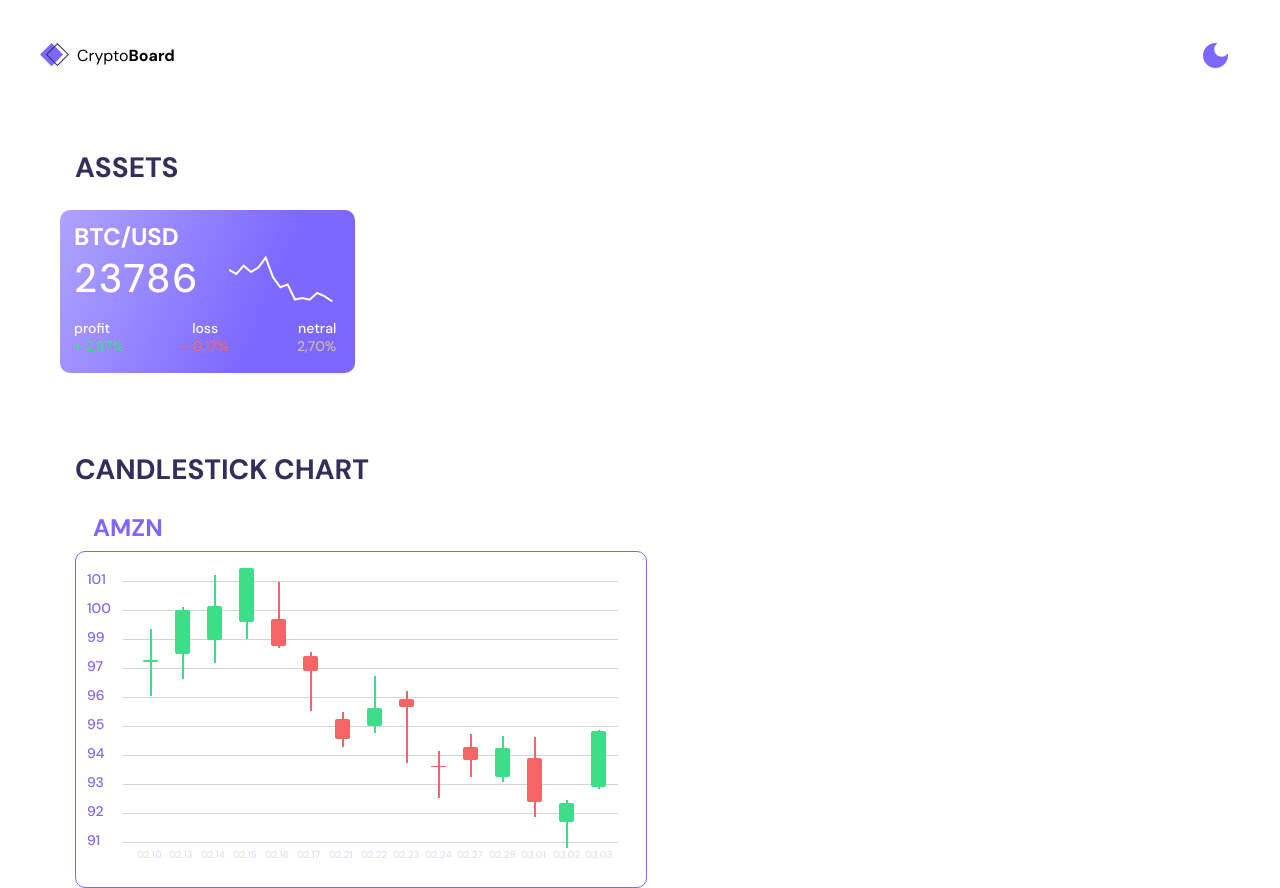
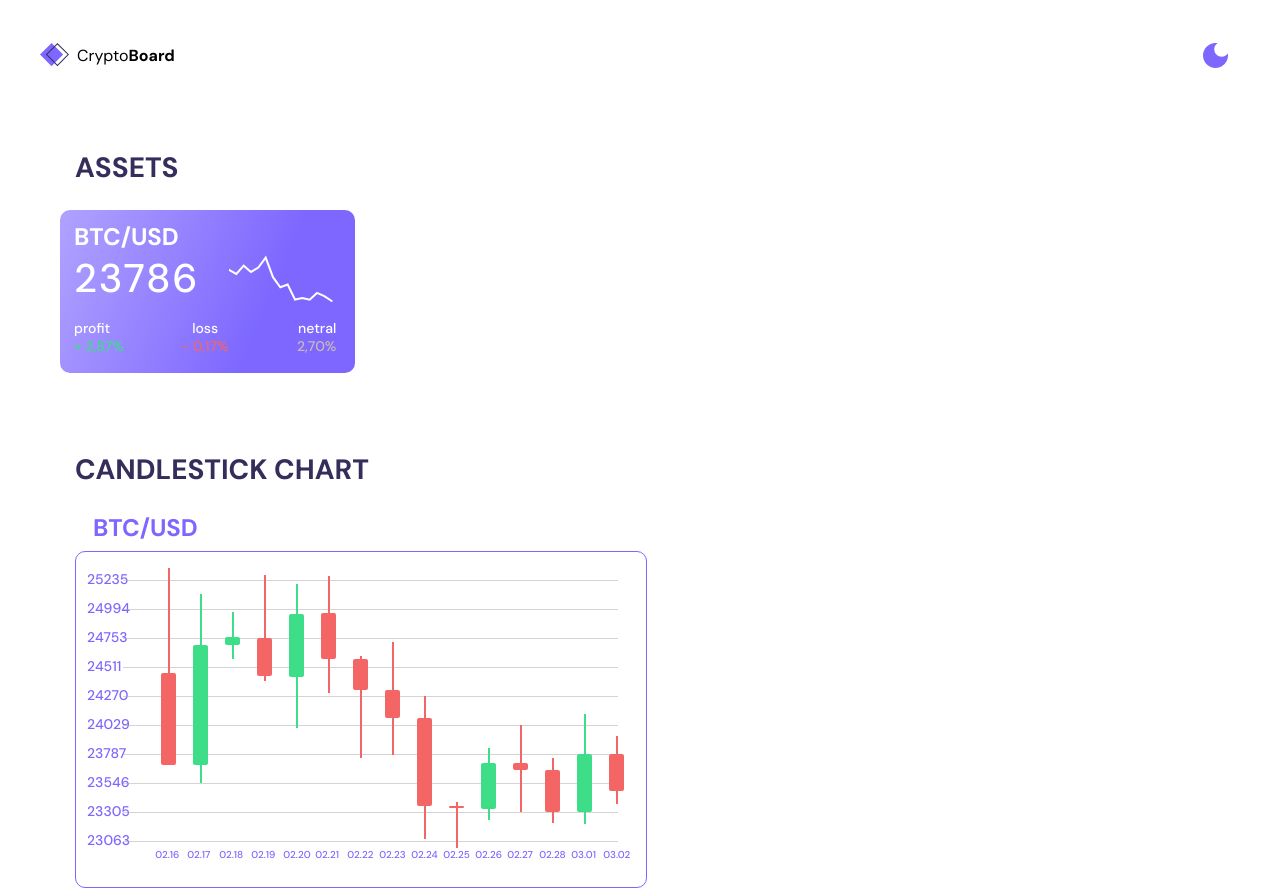
Before and after one commit to NikitaFirsov513/crypto-board, a React (Vite) app: page / in a window 1280 px wide. Built offline with nearby package versions, Linux system fonts and the light colour scheme.

Commit message:
add charts state&saga

```diff
--- a/src/App.tsx
+++ b/src/App.tsx
@@ -4,27 +4,41 @@ import { Assets } from "./components/assets/Assets";
 import { Header } from "./components/header/Header";
 import { Charts } from "./components/сharts/Charts";
 import { LOAD_ASSETS } from "./redux/reducers/assets/assetsActionType";
+import { LOAD__CHARTS } from "./redux/reducers/charts/chartsActionType";
 import { LOAD_TEST } from "./redux/reducers/test/testActionType";
 import { useAppSelector } from "./redux/store";
 
 function App() {
+
+
   const dispatch = useDispatch();
   const dataAssets = useAppSelector((state) => state.assets.assetsList);
+  const dataCharts = useAppSelector((state) => state.charts.chartsList);
 
   useEffect(() => {
+
     dispatch({
       type: LOAD_ASSETS,
       payload: {
         data: LOAD_ASSETS,
       },
     });
+
+    dispatch({
+      type: LOAD__CHARTS,
+      payload: {
+        data: LOAD__CHARTS,
+      },
+    });
   }, []);
+
+
   return (
     <div className="app">
       <div className="app__container">
         <Header />
         {dataAssets.length > 0 ? <Assets /> : <></>}
-        <Charts />
+        {dataCharts.length > 0 ? <Charts /> : <></>}
       </div>
     </div>
   );
--- a/src/components/сharts/Charts.tsx
+++ b/src/components/сharts/Charts.tsx
@@ -10,8 +10,8 @@ import { ChartsElement } from "./ChartsElement";
 export const Charts = () => {
   //const data = useAppSelector((state) => state.assets.assetsList);
   //console.log(data);
-  const boundaryValues = useRef(findMinMax(dataTwo, 280));
-
+  const data = useAppSelector((state) => state.charts.chartsList[0]);
+  const boundaryValues = useRef(findMinMax(data, 280));
   console.log(boundaryValues);
   const test = () => {
     document
@@ -25,14 +25,14 @@ export const Charts = () => {
       <h1>Candlestick Chart</h1>
       <div className="app__charts-list">
         <div className="app__charts-element">
-          <h2>{dataTwo.meta.symbol}</h2>
+          <h2>{data.meta.symbol}</h2>
           <div className="app__charts-container">
             <div className="app__charts-metric">
 
               {metricsArray.map((elem) => <p key={elem}>{elem}</p>)}
             </div>
             <div className="app__charts-candlestick">
-              {dataTwo.values.map((elem, i) => {
+              {data.values.map((elem, i) => {
                 return (
                   <ChartsElement
                     index={i}
--- a/src/redux/reducers/assets/assetsActionType.ts
+++ b/src/redux/reducers/assets/assetsActionType.ts
@@ -1,4 +1,5 @@
 import { TData } from "../../../utils/data";
+
 
 export const LOAD_ASSETS = "LOAD_ASSETS";
 
@@ -7,6 +8,7 @@ export interface ILoadAssets {
   payload: string;
 }
 
+
 export const LOAD_ASSETS_SUCCESS = "LOAD_ASSETS_SUCCESS";
 
 export interface ILoadAssetsSuccess {
@@ -14,4 +16,5 @@ export interface ILoadAssetsSuccess {
   payload: TData;
 }
 
+
 export type TAssetsAction = ILoadAssets | ILoadAssetsSuccess;
--- a/src/redux/reducers/assets/assetsReducer.ts
+++ b/src/redux/reducers/assets/assetsReducer.ts
@@ -21,7 +21,7 @@ export default function assetsReducer(
       console.log(action.payload);
       return {
         ...state,
-        assetsList: [action.payload],
+        assetsList: [...state.assetsList, action.payload],
       };
     }
     default:
--- /dev/null
+++ b/src/redux/reducers/charts/chartsActionType.ts
@@ -0,0 +1,21 @@
+import { TData } from "../../../utils/data";
+
+
+export const LOAD__CHARTS = "LOAD__CHARTS";
+
+export interface ILoadCharts {
+    type: typeof LOAD__CHARTS;
+    payload: string;
+}
+
+
+
+export const LOAD__CHARTS_SUCCESS = "LOAD__CHARTS_SUCCESS";
+
+export interface ILoadChartsSuccess {
+    type: typeof LOAD__CHARTS_SUCCESS;
+    payload: TData;
+}
+
+
+export type TChartsAction = ILoadCharts | ILoadChartsSuccess;
--- /dev/null
+++ b/src/redux/reducers/charts/chartsReducer.ts
@@ -0,0 +1,29 @@
+import { TData } from "../../../utils/data";
+import { LOAD__CHARTS_SUCCESS, TChartsAction } from "./chartsActionType";
+
+
+export interface IChartsState {
+    chartsList: TData[];
+}
+
+const initialState: IChartsState = {
+    chartsList: [],
+}
+
+export default function chartsReducer(
+    state: IChartsState = initialState,
+    action: TChartsAction
+) {
+    switch (action.type) {
+        case LOAD__CHARTS_SUCCESS: {
+            console.log(action.payload);
+
+            return {
+                ...state,
+                chartsList: [...state.chartsList, action.payload],
+            };
+        }
+        default:
+            return state;
+    }
+}
--- a/src/redux/reducers/rootReducer.ts
+++ b/src/redux/reducers/rootReducer.ts
@@ -1,8 +1,10 @@
 import { combineReducers } from "@reduxjs/toolkit";
 import assetsReducer from "./assets/assetsReducer";
+import chartsReducer from "./charts/chartsReducer";
 import testReducer from "./test/testReducer";
 
 export const rootReducer = combineReducers({
   test: testReducer,
   assets: assetsReducer,
+  charts: chartsReducer,
 });
--- /dev/null
+++ b/src/redux/sagas/charts/chartsSaga.ts
@@ -0,0 +1,17 @@
+import { put, takeEvery } from "redux-saga/effects";
+import { data } from "../../../utils/data";
+import { ILoadCharts, LOAD__CHARTS, LOAD__CHARTS_SUCCESS } from "../../reducers/charts/chartsActionType";
+
+
+export function* loadCharts({ type, payload }: ILoadCharts) {
+
+    yield put({
+        type: LOAD__CHARTS_SUCCESS,
+        payload: data
+    })
+
+
+}
+export function* chartsSaga() {
+    yield takeEvery(LOAD__CHARTS, loadCharts);
+}
--- a/src/redux/sagas/rootSaga.ts
+++ b/src/redux/sagas/rootSaga.ts
@@ -1,9 +1,10 @@
 import { all, spawn } from "redux-saga/effects";
 import assetsSaga from "./assets/assetsSaga";
+import { chartsSaga } from "./charts/chartsSaga";
 import testSaga from "./test/testSaga";
 
 export default function* rootSaga() {
-  const sagas = [testSaga, assetsSaga];
+  const sagas = [testSaga, assetsSaga, chartsSaga];
 
   yield all(sagas.map((s) => spawn(s)));
 }
--- a/src/styles/main.scss
+++ b/src/styles/main.scss
@@ -213,15 +213,19 @@ h2 {
             gap: 8px;
             & p {
                 color: var(--h2-color);
-                width: 25px;
                 height: 21px;
                 font-style: normal;
                 font-weight: 500;
                 font-size: 14px;
                 line-height: 18px;
                 display: flex;
+                text-align: center;
+                display: flex;
             }
-            & p::before {
+            & p:first-child {
+                display: flex;
+            }
+            & p::after {
                 z-index: 0;
                 content: " ";
                 display: block;
@@ -229,7 +233,7 @@ h2 {
                 width: 495px;
                 position: absolute;
                 margin-left: 36px;
-                margin-top: 11px;
+                margin-top: 10px;
                 background: var(--line-color);
             }
         }
@@ -268,7 +272,7 @@ h2 {
                     line-height: 13px;
                     /* identical to box height */
 
-                    color: #e1dfec;
+                    color: var(--sub-title-color);
                 }
                 &-info {
                     position: absolute;
```
